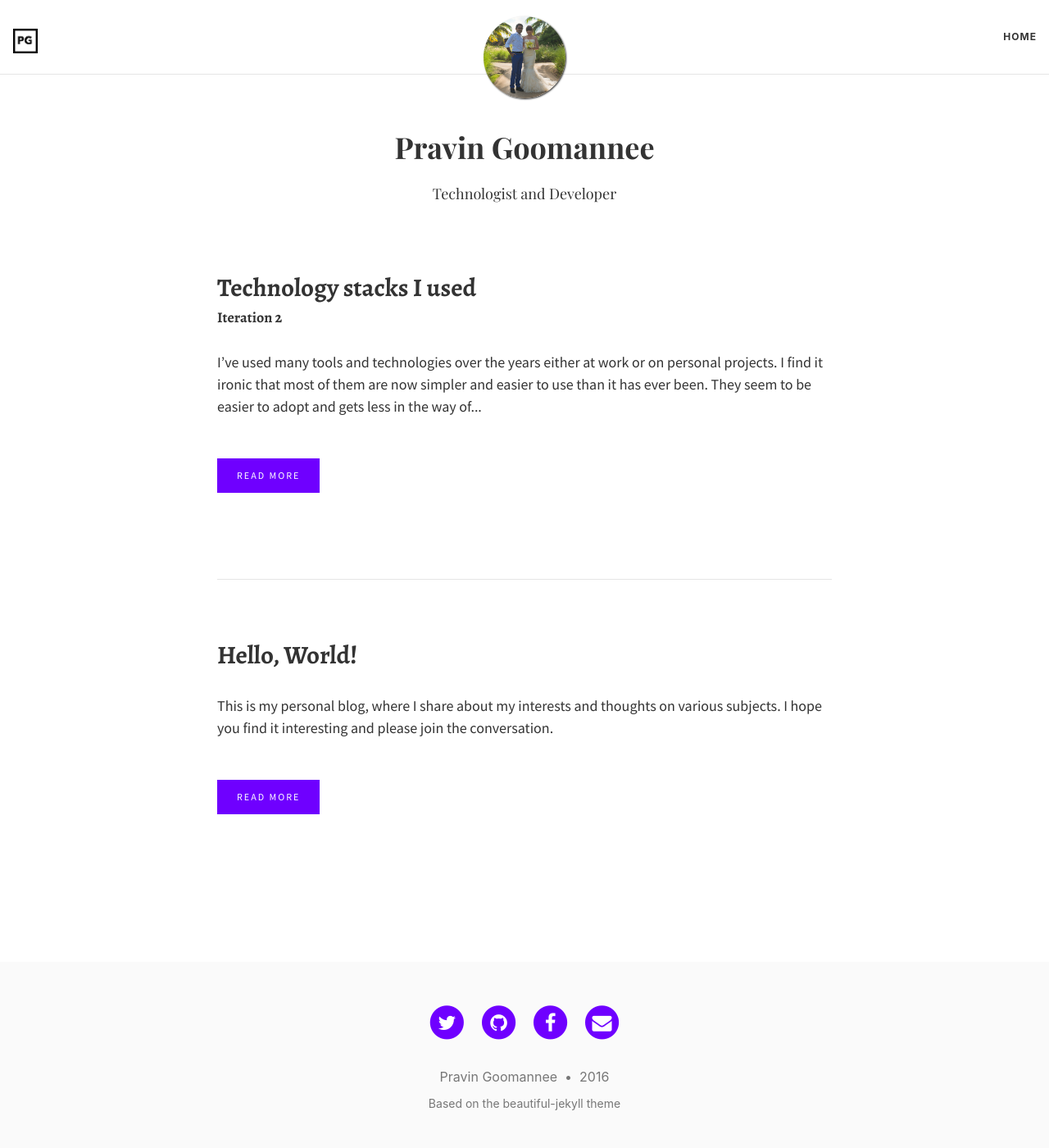
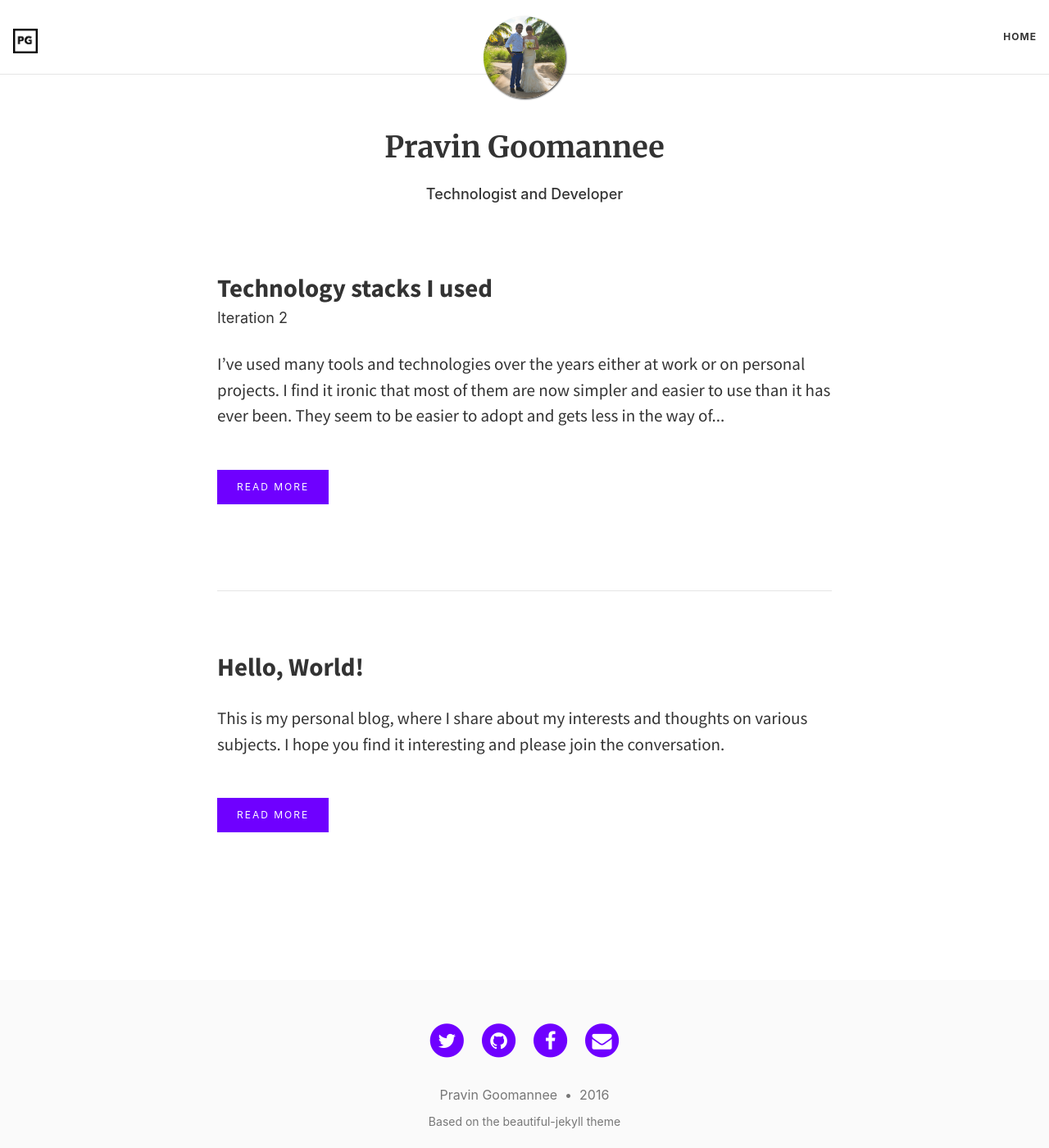
Before and after one commit to cityhunteur/cityhunteur.github.io, a Jekyll site: the page built from index.html, in a window 1280 px wide and 1400 px high. Shown: the whole window at 82% size. Built offline with Jekyll 4.4.1, drawn with Linux system fonts in a browser that asks for light colours; nearby versions of some CDN libraries; some web fonts are replaced; the list of posts is cut into pages by our own code.

Commit message:
Update font styles and add styles for galleries

```diff
--- a/_layouts/default.html
+++ b/_layouts/default.html
@@ -6,9 +6,8 @@ common-css:
 common-ext-css:
   - "//maxcdn.bootstrapcdn.com/font-awesome/4.3.0/css/font-awesome.min.css"
 common-googlefonts:
-  - "Playfair+Display:300,400,700"
-  - "Alegreya:300,400,700"
-  - "Source Sans Pro:300,400,700"
+  - "Merriweather:300,400,700"
+  - "Source+Sans+Pro:300,400,700"
 common-js:
   - "/js/jquery-1.11.2.min.js"
   - "/js/bootstrap.min.js"
--- a/css/main.css
+++ b/css/main.css
@@ -1,11 +1,17 @@
 /* --- General --- */
 
 body {
-  font-family: -apple-system, BlinkMacSystemFont, "Segoe UI", "Roboto", "Oxygen", "Ubuntu", "Cantarell", "Fira Sans", "Droid Sans", "Helvetica Neue", sans-serif;
+  font-family: -apple-system, BlinkMacSystemFont, "Segoe UI", "Roboto", "Oxygen", "Ubuntu", "Cantarell", "Fira Sans", "Source Sans Pro", "Helvetica Neue", sans-serif;
   font-size: 18px;
   color: rgba(0,0,0,0.8);
   position: relative;
   background: white;
+}
+@media only screen and (min-width: 768px) {
+  body {
+      font-size: 21px;
+      line-height: 1.58;
+  }
 }
 p {
   line-height: 1.5;
@@ -16,11 +22,11 @@ p a {
   color: ##6F00FF;
 }
 h1 {
-  font-family: 'Playfair Display', 'Helvetica Neue', Helvetica, Arial, sans-serif;
+  font-family: 'Merriweather', 'Helvetica Neue', Helvetica, Arial, sans-serif;
   font-weight: 700;
 }
 h2,h3,h4,h5,h6 {
-  font-family: 'Alegreya', 'Helvetica Neue', Helvetica, Arial, sans-serif;
+  font-family: 'Merriweather', 'Helvetica Neue', Helvetica, Arial, sans-serif;
   font-weight: 700;
 }
 a {
@@ -52,7 +58,7 @@ hr.small {
 }
 
 .main-explain-area {
-  font-family: 'Alegreya', 'Helvetica Neue', Helvetica, Arial, sans-serif;
+  font-family: 'Source Sans Pro', 'Helvetica Neue', Helvetica, Arial, sans-serif;
   padding: 15px inherit;
 }
 
@@ -283,7 +289,8 @@ footer .theme-by a {
 .post-preview .post-subtitle {
   margin: 0;
   font-size: 18px;
-  font-weight: 700;
+  font-weight: 400;
+  font-family: -apple-system, BlinkMacSystemFont, "Segoe UI", "Roboto", "Oxygen", "Ubuntu", "Cantarell", "Fira Sans", "Source Sans Pro", "Helvetica Neue", sans-serif;
 }
 .post-preview .post-meta,
 .post-heading .post-meta {
@@ -293,7 +300,7 @@ footer .theme-by a {
   margin: 0 0 14px;
 }
 .post-preview .post-entry {
-  font-family: 'Source Sans Pro', 'Alegreya', 'Helvetica Neue', sans-serif;
+  font-family: 'Source Sans Pro', 'Source Sans Pro', 'Helvetica Neue', sans-serif;
   border: 0;
   margin: 0;
   padding: 0;
@@ -311,6 +318,7 @@ footer .theme-by a {
   margin-top: 20px;
   padding: 12px 24px;
   text-transform: uppercase;
+  font-family: -apple-system, BlinkMacSystemFont, "Segoe UI", "Roboto", "Oxygen", "Ubuntu", "Cantarell", "Fira Sans", "Source Sans Pro", "Helvetica Neue", sans-serif;
 }
 .post-preview .p {
     display: block;
@@ -356,11 +364,11 @@ header.header-page .page-heading h1 {
 }
 
 header.header-post .post-heading .post-subheading {
-  font-size: 29px;
+  font-size: 18px;
   line-height: 1.1;
   display: block;
-  font-family: 'Alegreya', 'Helvetica Neue', Helvetica, Arial, sans-serif;
-  font-weight: 400;
+  font-family: -apple-system, BlinkMacSystemFont, "Segoe UI", "Roboto", "Oxygen", "Ubuntu", "Cantarell", "Fira Sans", "Source Sans Pro", "Helvetica Neue", sans-serif;
+  font-weight: 500;
   margin-bottom: 27px;
 }
 
@@ -368,13 +376,9 @@ header.header-page .page-heading .page-subheading {
   font-size: 18px;
   line-height: 1.1;
   display: block;
-  font-family: 'Playfair Display', 'Helvetica Neue', Helvetica, Arial, sans-serif;
-  font-weight: 400;
+  font-family: -apple-system, BlinkMacSystemFont, "Segoe UI", "Roboto", "Oxygen", "Ubuntu", "Cantarell", "Fira Sans", "Source Sans Pro", "Helvetica Neue", sans-serif;
+  font-weight: 500;
   margin-top: 27px;
-  margin-bottom: 27px;
-}
-
-header.header-post .post-heading .post-subheading {
   margin-bottom: 27px;
 }
 
@@ -397,7 +401,7 @@ header.header-post .post-heading .post-subheading {
   font-size: 18px;
   line-height: 27px;
   display: block;
-  font-family: 'Source Sans Pro', 'Alegreya', 'Helvetica Neue', Helvetica, Arial, sans-serif;
+  font-family: 'Source Sans Pro', 'Source Sans Pro', 'Helvetica Neue', Helvetica, Arial, sans-serif;
   font-weight: 400;
   margin: 0 auto;
 }
@@ -423,7 +427,7 @@ header.header-post .post-heading .post-subheading {
     font-size: 28px;
     line-height: 1.22;
     font-weight: 700;
-    font-family: 'Alegreya', 'Helvetica Neue', Helvetica, Arial, sans-serif;
+    font-family: 'Source Sans Pro', 'Helvetica Neue', Helvetica, Arial, sans-serif;
   }
 }
 
@@ -504,3 +508,53 @@ header.header-post .post-heading .post-subheading {
 .blog-post table tr td :last-child {
   margin-bottom: 0;
 }
+
+/* --- Galleries --- */
+.gallery {
+    padding-bottom: 0px;
+    padding-top: 40px;
+    display: block;
+    box-sizing: border-box;
+    position: relative;
+    overflow: hidden;
+    text-align: center;
+}
+.gallery container {
+  display: table;
+  margin-right: auto;
+  margin-left: auto;
+  padding-left: 15px;
+  padding-right: 15px;
+}
+.container div {
+  display: block;
+}
+.books {
+    max-height: 349px;
+    position: relative;
+    display: inline-block;
+    margin-bottom: 50px;
+    border-radius: 3px;
+    box-shadow: 0 2px 4px 0 rgba(0, 0, 0, 0.1), 0 9px 20px 0 rgba(0, 0, 0, 0.25);
+    overflow: hidden;
+    transition: box-shadow 0.3s linear;
+}
+.books img {
+    max-height: 302px;
+    border-top-right-radius: 5px;
+    border-bottom-right-radius: 5px;
+    width: inherit;
+    height: inherit;
+    max-height: 350px;
+    transform-origin: 0 50%;
+    transform: rotateY(0);
+    transition: all 0.45s ease;
+}
+@media only screen and (min-width: 768px) {
+  .gallery container  {
+    width: 750px;
+  }
+  .col-sm-6 {
+    width: 50%
+  }
+}
```
